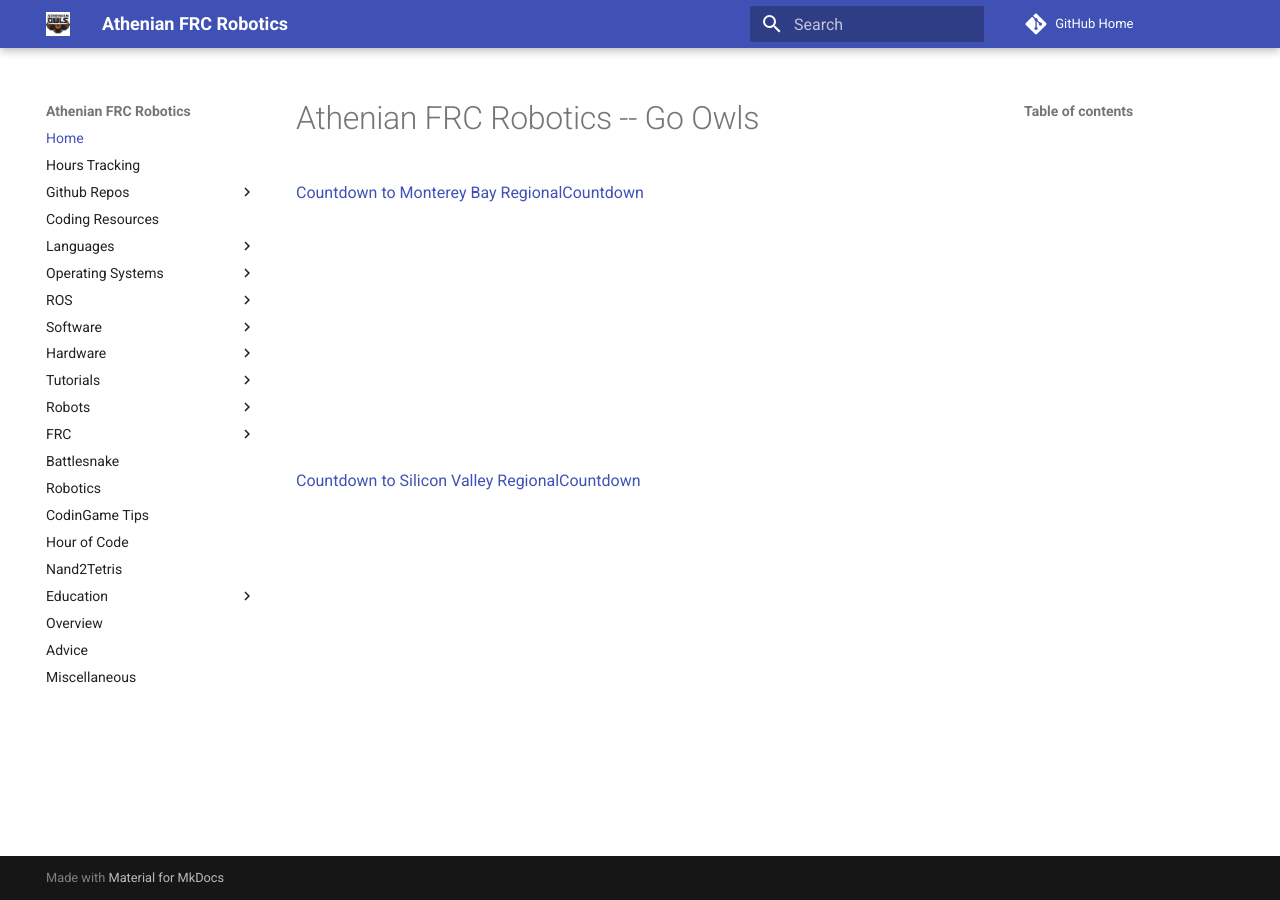
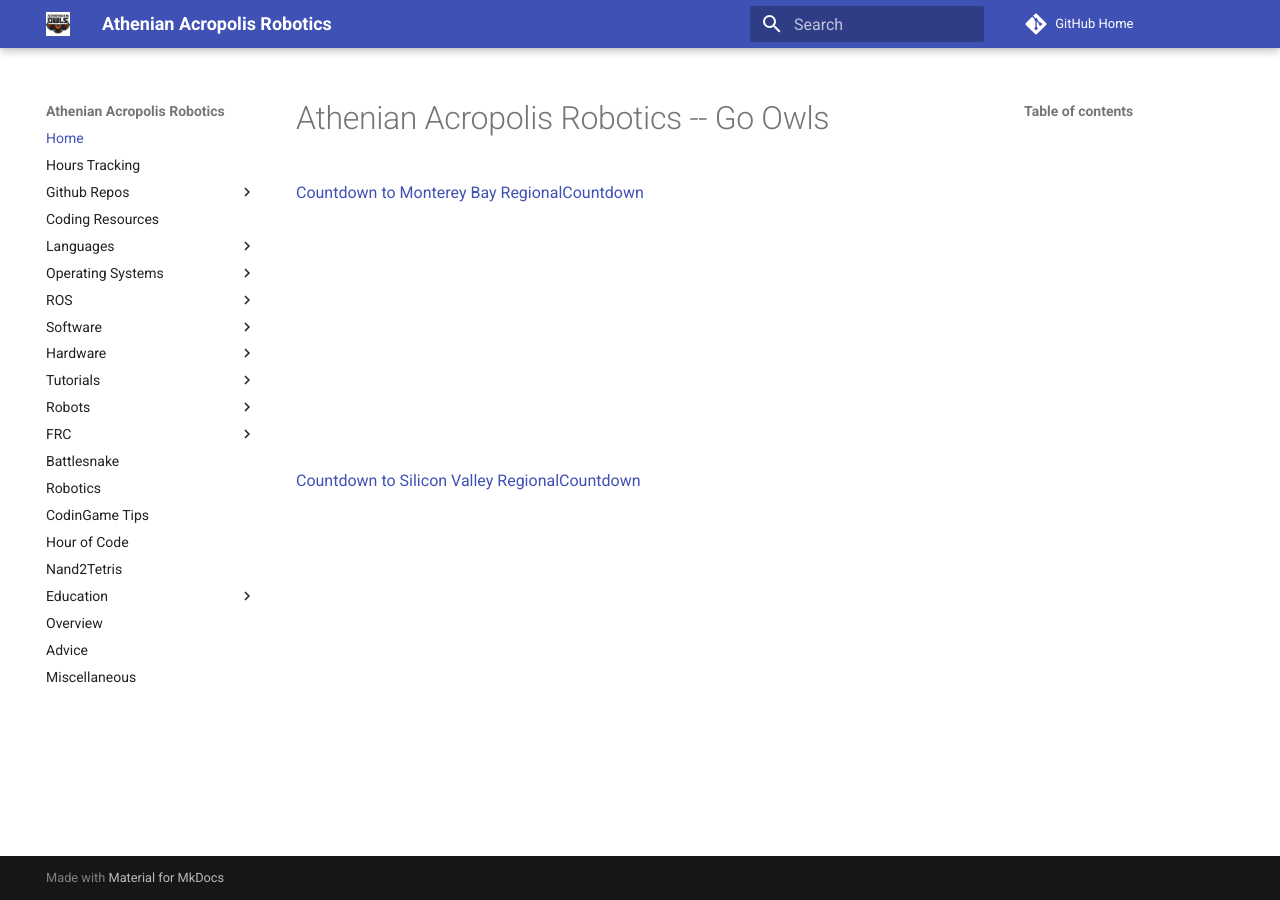
Before and after one commit to athenian-robotics/athenian-robotics-mkdocs, an MkDocs documentation site: the page built from docs/index.md, in a window 1280 px wide. Built offline with MkDocs 1.6.1 and Material for MkDocs 9.7.7, drawn with Linux system fonts in a browser that asks for light colours; comment, search, counter and statistics services are not loaded.

Commit message:
Update python libs

```diff
--- a/docs/index.md
+++ b/docs/index.md
@@ -1,4 +1,4 @@
-# Athenian FRC Robotics -- Go Owls
+# Athenian Acropolis Robotics -- Go Owls
 
 <div data-type="countdown" data-id="2992442" class="tickcounter" style="width: 100%; position: relative; padding-bottom: 25%"><a href="//www.tickcounter.com/countdown/2992442/countdown-to-monterey-bay-regional" title="Countdown to Monterey Bay Regional">Countdown to Monterey Bay Regional</a><a href="//www.tickcounter.com/" title="Countdown">Countdown</a></div><script>(function(d, s, id) { var js, pjs = d.getElementsByTagName(s)[0]; if (d.getElementById(id)) return; js = d.createElement(s); js.id = id; js.src = "//www.tickcounter.com/static/js/loader.js"; pjs.parentNode.insertBefore(js, pjs); }(document, "script", "tickcounter-sdk"));</script>
 
--- a/mkdocs.yml
+++ b/mkdocs.yml
@@ -109,10 +109,10 @@ nav:
   - Advice: advice.md
   - Miscellaneous: interesting.md
 
-site_name: Athenian FRC Robotics
+site_name: Athenian Acropolis Robotics
 site_url: https://www.athenian-robotics.org
-site_description: Athenian FRC Robotics Documentation
-site_author: Athenian FRC Robotics Team
+site_description: Athenian Acropolis Robotics Documentation
+site_author: Athenian Acropolis Robotics Team
 
 repo_url: https://github.com/athenian-robotics/athenian-robotics-mkdocs
 repo_name: 'GitHub Home'
--- a/requirements.txt
+++ b/requirements.txt
@@ -1,2 +1,4 @@
-mkdocs>=1.3.1
-mkdocs-material>=8.4.2
+mkdocs>=1.4.2
+mkdocs-material>=9.1.7
+Pygments>=2.15.1
+pymdown-extensions>=9.11
```
Also changed, not shown: 1 other file.
